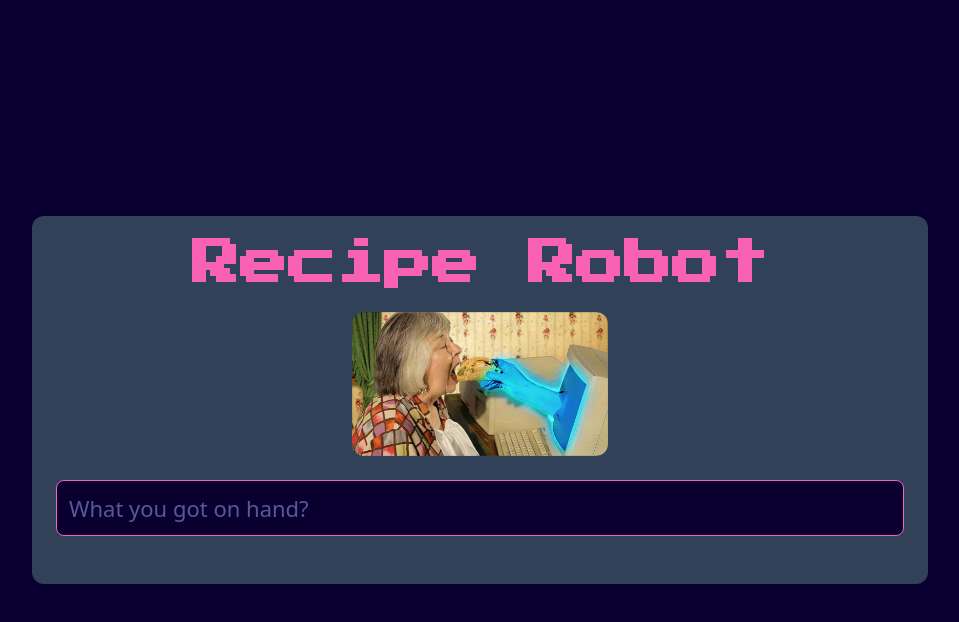
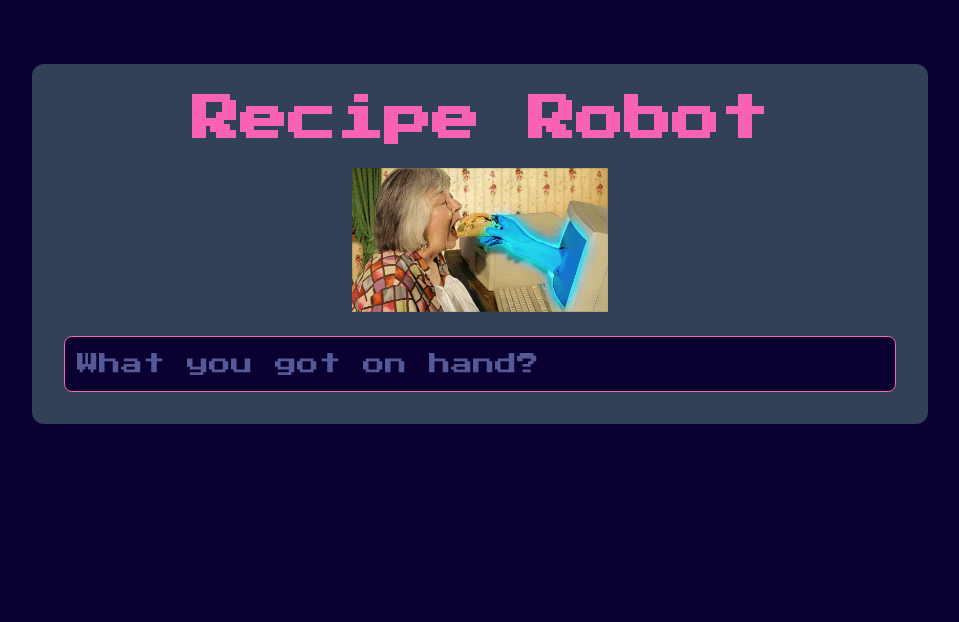
Before and after one commit to adamtlord/recipe, a React (Vite) app in the folder frontend/recipe-robot/: page / in a window 1280 px wide. Shown: the top 622 px of the page, without its empty margins (160-1119 px from the left). Built offline with nearby package versions, Linux system fonts and the light colour scheme.

Commit message:
cute ingredients

```diff
--- a/frontend/recipe-robot/src/App.tsx
+++ b/frontend/recipe-robot/src/App.tsx
@@ -6,20 +6,20 @@ function App() {
     setIngredients([...ingredients, ingredient]);
   };
   function badgeVariant(i: number) {
-    const variants = ['primary', 'secondary', 'accent', 'neutral', 'info', 'success', 'warning', 'error'];
+    const variants = ['primary',  'accent', 'neutral', 'info', 'success', 'warning', 'error'];
     return variants[i % variants.length];
   }
   return (
-    <div className="min-h-screen hero">
-      <div className="text-center min-w-4xl bg-slate-700 p-6 rounded-xl space-y-6">
-        <h1 className=" text-5xl font-bold text-primary font-pressstart">
+    <div className="min-h-screen font-pressstart">
+      <div className="p-8 mx-auto mt-16 space-y-6 max-w-4xl text-center rounded-xl bg-slate-700">
+        <h1 className="text-5xl font-bold text-primary font-pressstart">
           Recipe Robot
         </h1>
-        <img src={robotImg} className="block mx-auto rounded-xl max-w-64" />
+        <img src={robotImg} className="block mx-auto max-w-64" />
         <div className="space-x-4">
           <input
-            className="input input-primary w-full input-xl"
-              placeholder="What you got on hand?"
+            className="w-full input input-primary input-xl"
+              placeholder={ingredients.length > 2 ? "Anything else?" : "What you got on hand?"}
               onKeyDown={(e) => {
                 if (e.key === "Enter") {
                   onAddIngredient(e.currentTarget.value);
@@ -28,11 +28,14 @@ function App() {
               }}
           />
         </div>
+        {ingredients.length > 0 && (
         <div className="flex flex-wrap gap-2 justify-center">
           {ingredients.map((ingredient, i) => (
             <div key={ingredient} className={`badge badge-${badgeVariant(i)}`}>{ingredient}</div>
-          ))}
-        </div>
+            ))}
+          </div>
+        )}
+        {ingredients.length > 2 && <button className="rounded-full animate-pulse btn btn-secondary btn-xl text-primary font-pressstart">Send It</button>}
       </div>
     </div>
   );
```
